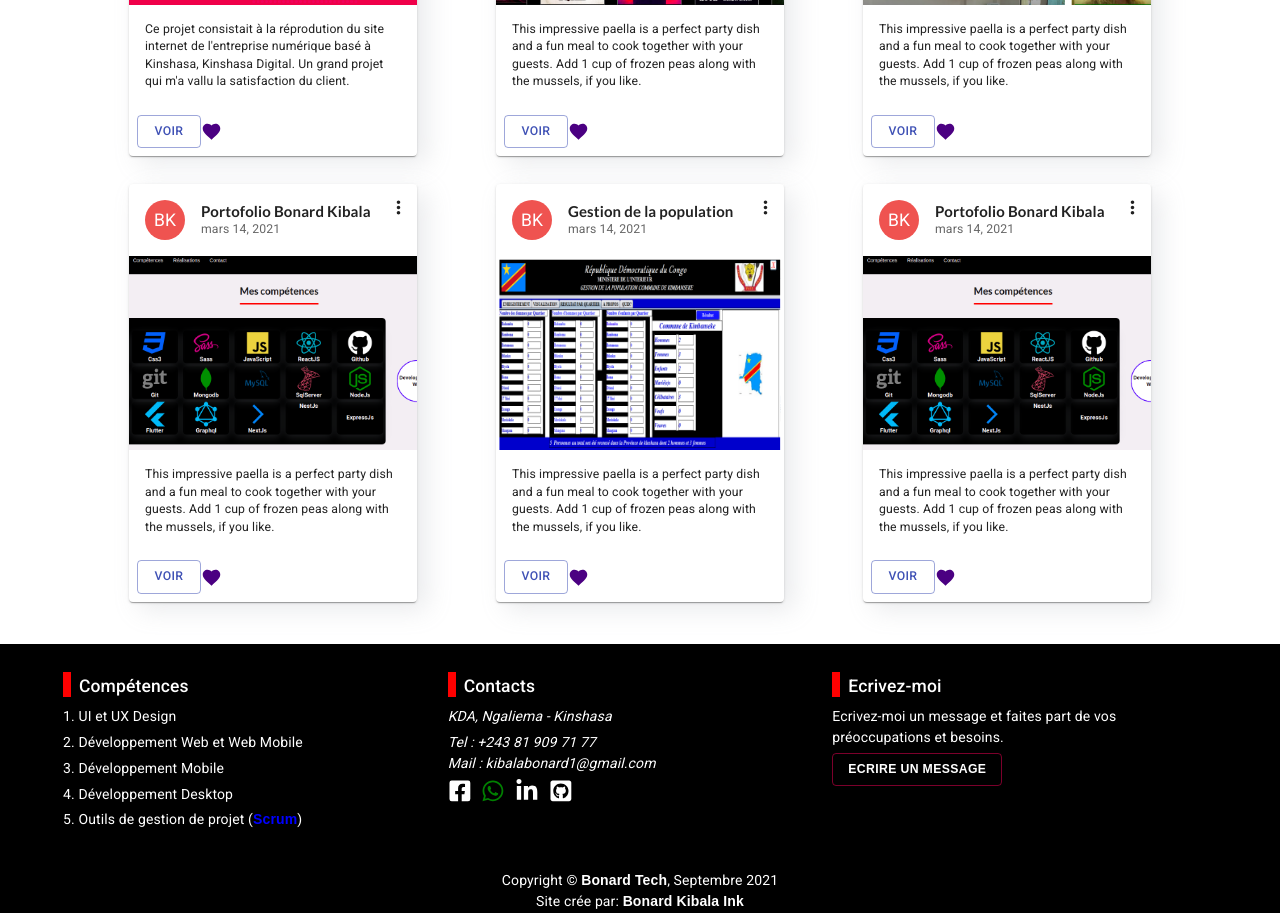
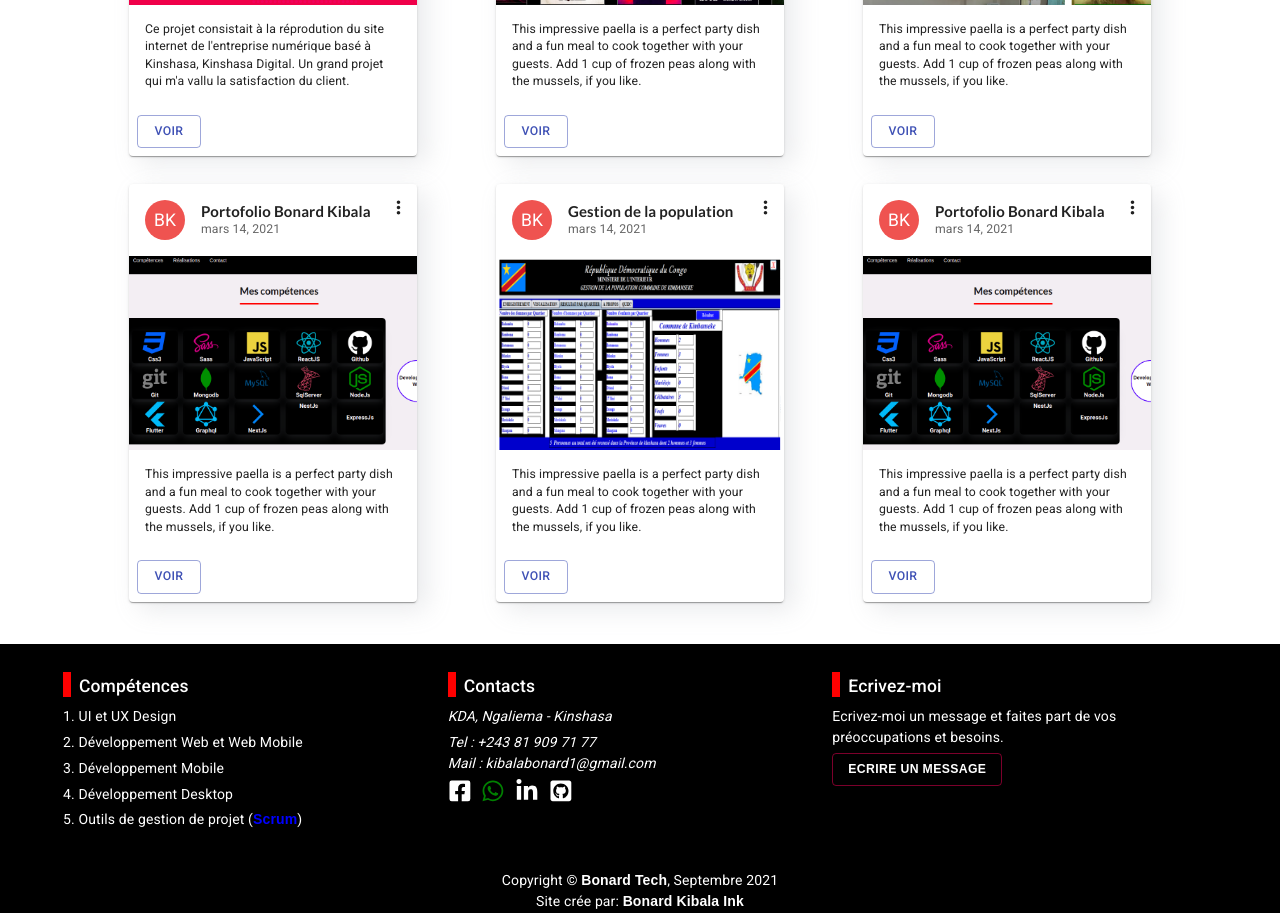
Before and after one commit to BonardKibala/portfolio-news, a React (Create React App) app: page / in a window 1280 px wide. Shown: the part 2760-3673 px from the top of the page. Built offline with nearby package versions, Linux system fonts and the light colour scheme.

Commit message:
ref: deleted like favorite button

```diff
--- a/src/pages/projects/projectCard.jsx
+++ b/src/pages/projects/projectCard.jsx
@@ -9,11 +9,11 @@ import IconButton from "@mui/material/IconButton";
 import Typography from "@mui/material/Typography";
 import { red } from "@mui/material/colors";
 import FavoriteIcon from "@mui/icons-material/Favorite";
-import Link from '@mui/material/Link';
-import Button from '@mui/material/Button';
+import Link from "@mui/material/Link";
+import Button from "@mui/material/Button";
 import FadeMenu from "../../components/fadeMenu";
 
-const ProjectCard = ({ title, image, createdAt, description }) => {
+const ProjectCard = ({ title, image, createdAt, description, lien }) => {
   return (
     <Card sx={{ maxWidth: 345 }}>
       <CardHeader
@@ -22,9 +22,7 @@ const ProjectCard = ({ title, image, createdAt, description }) => {
             BK
           </Avatar>
         }
-        action={
-          <FadeMenu/>
-        }
+        action={<FadeMenu />}
         title={<h4>{title}</h4>}
         subheader={createdAt}
       />
@@ -40,10 +38,10 @@ const ProjectCard = ({ title, image, createdAt, description }) => {
         </Typography>
       </CardContent>
       <CardActions disableSpacing>
-        <Link href="#" underline="none"> <Button variant="outlined">Voir</Button></Link>
-        <IconButton aria-label="add to favorites">
-          <FavoriteIcon style={{color:"indigo",}} />
-        </IconButton>
+        <Link href={lien} underline="none">
+          {" "}
+          <Button variant="outlined">Voir</Button>
+        </Link>
       </CardActions>
     </Card>
   );
--- a/src/pages/projects/projects.jsx
+++ b/src/pages/projects/projects.jsx
@@ -18,6 +18,7 @@ const projectsTab = [
     createdAt: "mars 14, 2021",
     description:
       "Ce projet consistait à la réprodution du site internet de l'entreprise numérique basé à Kinshasa, Kinshasa Digital. Un grand projet qui m'a vallu la satisfaction du client.",
+    lien: "https://confident-feynman-185740.netlify.app/",
   },
   {
     title: "BisoFilm (Allociné)",
@@ -25,6 +26,7 @@ const projectsTab = [
     createdAt: "mars 14, 2021",
     description:
       "This impressive paella is a perfect party dish and a fun meal to cook together with your guests. Add 1 cup of frozen peas along with the mussels, if you like.",
+    lien: "https://bonard-kibala-allocine.netlify.app/",
   },
   {
     title: "Site web Environews",
@@ -32,6 +34,7 @@ const projectsTab = [
     createdAt: "mars 14, 2021",
     description:
       "This impressive paella is a perfect party dish and a fun meal to cook together with your guests. Add 1 cup of frozen peas along with the mussels, if you like.",
+    lien: "#",
   },
   {
     title: "Portofolio Bonard Kibala",
@@ -39,6 +42,7 @@ const projectsTab = [
     createdAt: "mars 14, 2021",
     description:
       "This impressive paella is a perfect party dish and a fun meal to cook together with your guests. Add 1 cup of frozen peas along with the mussels, if you like.",
+    lien: "https://bonard-portofolio.netlify.app/",
   },
   {
     title: "Gestion de la population",
@@ -46,6 +50,7 @@ const projectsTab = [
     createdAt: "mars 14, 2021",
     description:
       "This impressive paella is a perfect party dish and a fun meal to cook together with your guests. Add 1 cup of frozen peas along with the mussels, if you like.",
+    lien: "#",
   },
   {
     title: "Portofolio Bonard Kibala",
@@ -53,6 +58,7 @@ const projectsTab = [
     createdAt: "mars 14, 2021",
     description:
       "This impressive paella is a perfect party dish and a fun meal to cook together with your guests. Add 1 cup of frozen peas along with the mussels, if you like.",
+    lien: "https://bonard-portofolio.netlify.app/",
   },
 ];
 
```
Also changed, not shown: src/pages/home/home.jsx (+6 -4 lines), 1 other file (tests, documents, lock files or other folders).
